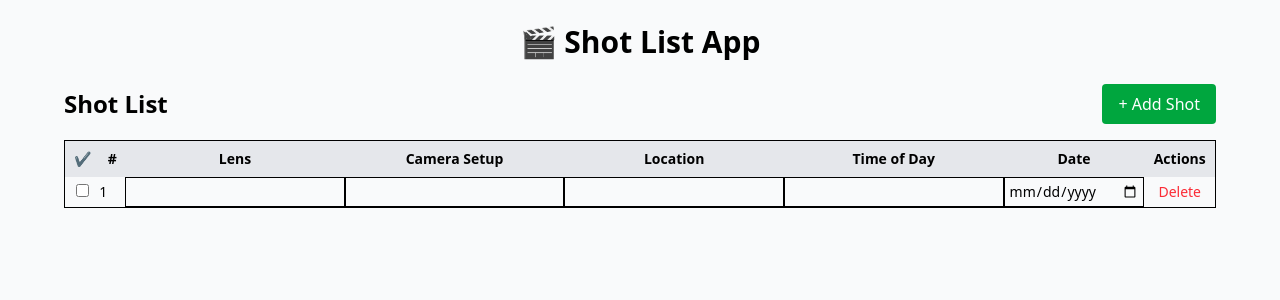
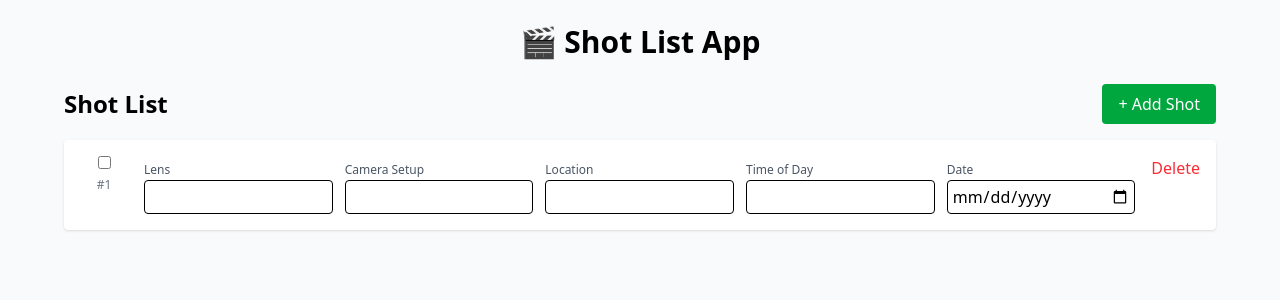
Before and after one commit to shayaankn/shot-list-app, an Angular app: page /shotlist/1 in a window 1280 px wide. Both pictures are taken after a click on the button "+ Add Shot". Shown: the top 300 px of the page. Built offline with nearby package versions, Linux system fonts and the light colour scheme.

Commit message:
refactor shotlist component to show the shotlist in the form of cards (instead of a table)

```diff
--- a/src/app/shotlist/shotlist.html
+++ b/src/app/shotlist/shotlist.html
@@ -6,34 +6,43 @@
     </button>
   </div>
 
-  <table class="w-full border text-sm">
-    <thead class="bg-gray-200">
-      <tr>
-        <th class="p-2">✔</th>
-        <th class="p-2">#</th>
-        <th class="p-2">Lens</th>
-        <th class="p-2">Camera Setup</th>
-        <th class="p-2">Location</th>
-        <th class="p-2">Time of Day</th>
-        <th class="p-2">Date</th>
-        <th class="p-2">Actions</th>
-      </tr>
-    </thead>
-    <tbody>
-      <tr *ngFor="let shot of shots; let i = index" [class.line-through]="shot.completed">
-        <td class="text-center">
-          <input type="checkbox" [(ngModel)]="shot.completed" (change)="saveShots()" />
-        </td>
-        <td>{{ i + 1 }}</td>
-        <td><input [(ngModel)]="shot.lens" class="border p-1 w-full" /></td>
-        <td><input [(ngModel)]="shot.cameraSetup" class="border p-1 w-full" /></td>
-        <td><input [(ngModel)]="shot.location" class="border p-1 w-full" /></td>
-        <td><input [(ngModel)]="shot.timeOfDay" class="border p-1 w-full" /></td>
-        <td><input [(ngModel)]="shot.date" type="date" class="border p-1 w-full" /></td>
-        <td class="text-center">
-          <button (click)="removeShot(i)" class="text-red-500 hover:underline">Delete</button>
-        </td>
-      </tr>
-    </tbody>
-  </table>
+  <div class="space-y-4">
+    <div *ngFor="let shot of shots; let i = index" class="bg-white shadow rounded p-4 flex items-start space-x-4" [class.opacity-50]="shot.completed">
+      <div class="flex flex-col items-center w-12">
+        <input type="checkbox" [(ngModel)]="shot.completed" (change)="saveShots()" />
+        <div class="text-xs text-gray-500 mt-2">#{{ i + 1 }}</div>
+      </div>
+
+      <div class="flex-1 grid grid-cols-5 gap-3">
+        <div>
+          <label class="text-xs text-gray-600">Lens</label>
+          <input [(ngModel)]="shot.lens" class="border p-1 w-full rounded" />
+        </div>
+        <div>
+          <label class="text-xs text-gray-600">Camera Setup</label>
+          <input [(ngModel)]="shot.cameraSetup" class="border p-1 w-full rounded" />
+        </div>
+        <div>
+          <label class="text-xs text-gray-600">Location</label>
+          <input [(ngModel)]="shot.location" class="border p-1 w-full rounded" />
+        </div>
+        <div>
+          <label class="text-xs text-gray-600">Time of Day</label>
+          <input [(ngModel)]="shot.timeOfDay" class="border p-1 w-full rounded" />
+        </div>
+        <div>
+          <label class="text-xs text-gray-600">Date</label>
+          <input [(ngModel)]="shot.date" type="date" class="border p-1 w-full rounded" />
+        </div>
+      </div>
+
+      <div class="flex flex-col align-center items-end space-y-2">
+        <button (click)="removeShot(i)" class="text-red-500 hover:underline">Delete</button>
+      </div>
+    </div>
+  </div>
+
+  <div *ngIf="shots.length === 0" class="text-center text-gray-500 mt-6">
+    No shots yet — add one.
+  </div>
 </div>
--- a/src/app/shotlist/shotlist.ts
+++ b/src/app/shotlist/shotlist.ts
@@ -2,15 +2,16 @@ import { Component } from '@angular/core';
 import { ActivatedRoute } from '@angular/router';
 // import { FormsModule, NgFor } from '@angular/forms';
 import { FormsModule } from '@angular/forms';
+import { CommonModule } from '@angular/common';
 import { NgFor } from '@angular/common';
 import { Storage } from '../services/storage';
 
 @Component({
   selector: 'app-shotlist',
   standalone: true,
-  imports: [FormsModule, NgFor],
+  imports: [FormsModule, CommonModule, NgFor],
   templateUrl: './shotlist.html',
-  styleUrl: './shotlist.css',
+  styleUrls: ['./shotlist.css'],
 })
 export class Shotlist {
   projectId = '';
@@ -18,7 +19,7 @@ export class Shotlist {
 
   constructor(private route: ActivatedRoute, private storage: Storage) {
     this.projectId = this.route.snapshot.paramMap.get('id')!;
-    this.shots = this.storage.getShots(this.projectId);
+    this.shots = this.storage.getShots(this.projectId) || [];
   }
 
   addShot() {
```
